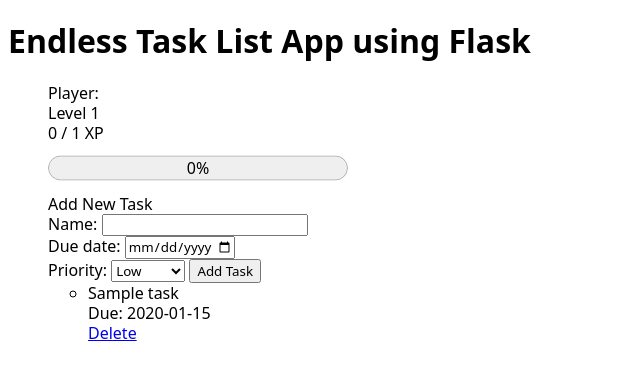
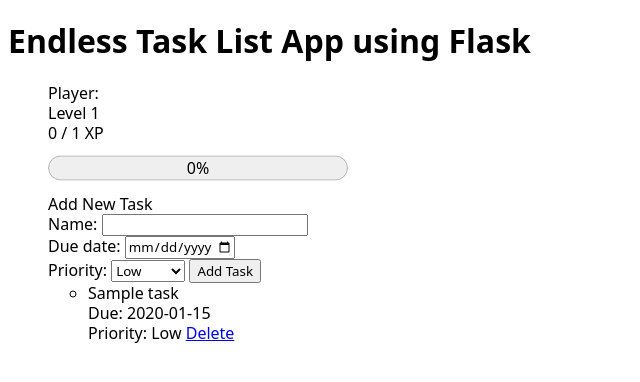
Before and after one commit to lulunac27a/flask-endless-task-list-app, a Flask app: page / in a window 1280 px wide. Shown: the top 382 px of the page, without its empty margins (0-640 px from the left). Run offline with Flask 3, Linux system fonts and the light colour scheme; tables that the repository leaves empty hold one stand-in row (values such as "Sample post").

Commit message:
Add priority display in task list

```diff
--- a/templates/index.html
+++ b/templates/index.html
@@ -55,7 +55,9 @@
           {{ task.name }}<br />
           Due: {{ task.due_date }}
         </li>
-        {% if not task.completed %}<!--show complete button if task is not completed-->
+        Priority: {% if task.priority == 1 %} Low {% elif task.priority == 2 %}
+        Medium {% elif task.priority == 3 %} High {% endif %} {% if not
+        task.completed %}<!--show complete button if task is not completed-->
         <a href="/complete_task/{{ task.id }}">Complete</a>
         {% endif %}
         <a href="/delete_task/{{ task.id }}">Delete</a>
```
